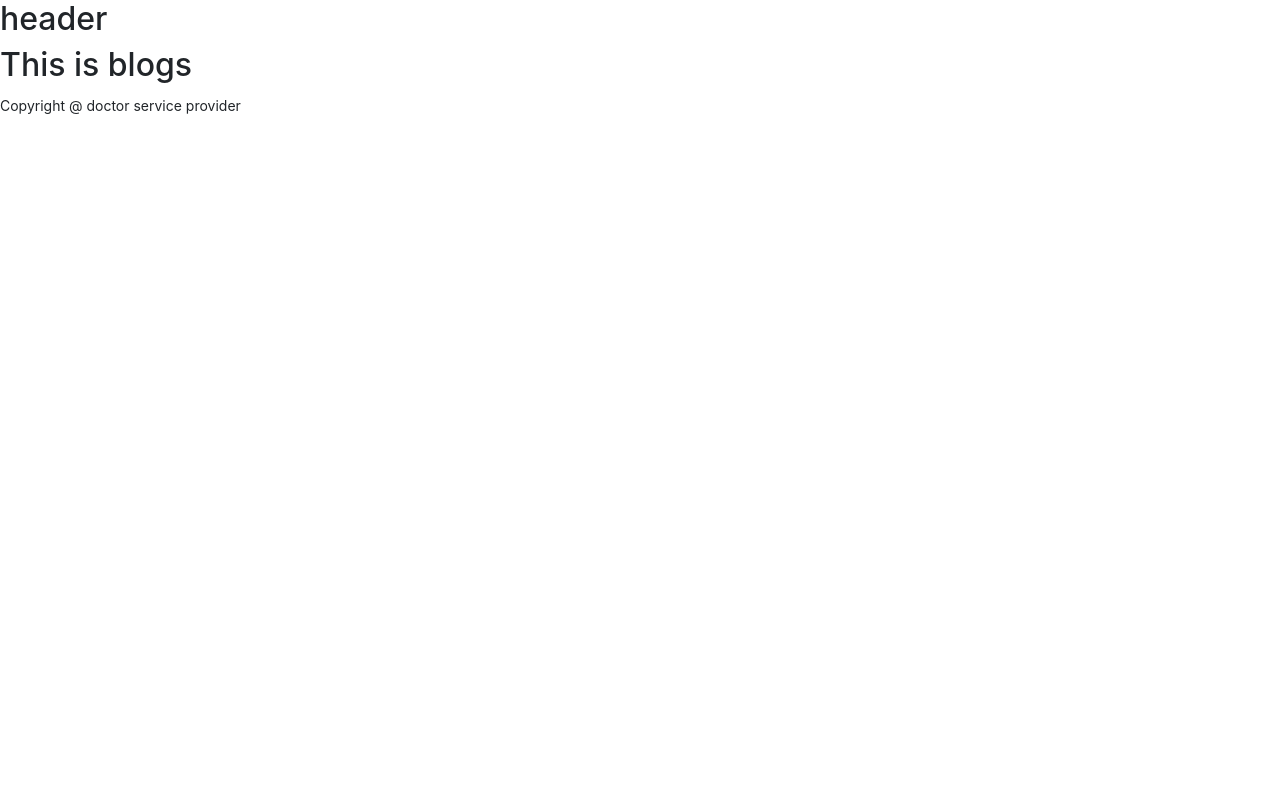
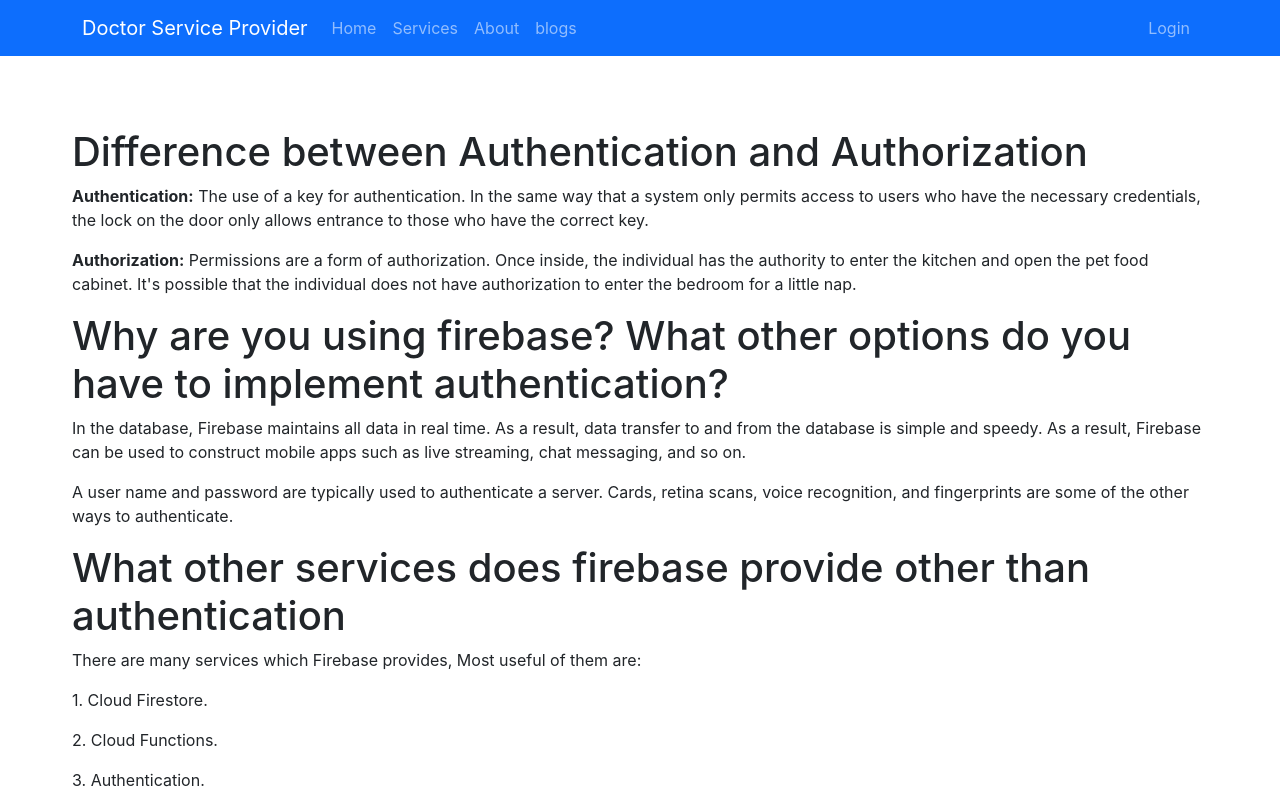
Before and after one commit to ARIF-630419/Doctor-Service-provider, a React (Create React App) app: page /blogs in a window 1280 px wide. Shown: the top 800 px of the page. Built offline with nearby package versions, Linux system fonts and the light colour scheme.

Commit message:
header added

```diff
--- a/public/index.html
+++ b/public/index.html
@@ -24,7 +24,7 @@
       work correctly both with client-side routing and a non-root public URL.
       Learn how to configure a non-root public URL by running `npm run build`.
     -->
-  <title>React App</title>
+  <title>doctot service provider</title>
 </head>
 
 <body>
--- a/src/App.js
+++ b/src/App.js
@@ -1,4 +1,3 @@
-import logo from './logo.svg';
 import './App.css';
 import { Route, Routes } from 'react-router-dom';
 import Home from './pages/Home/Home/Home';
@@ -13,6 +12,7 @@ function App() {
       <Header></Header>
       <Routes>
         <Route path='/' element={<Home></Home>}></Route>
+        <Route path='/home' element={<Home></Home>}></Route>
         <Route path='/about' element={<About></About>}
         ></Route>
         <Route path='/blogs' element={<Blogs></Blogs>}></Route>
--- a/src/pages/Blogs/Blogs.js
+++ b/src/pages/Blogs/Blogs.js
@@ -2,8 +2,28 @@ import React from 'react';
 
 const Blogs = () => {
     return (
-        <div>
-            <h2>This is blogs</h2>
+        <div className='m-5 p-4 '>
+            <h1>Difference between Authentication and Authorization</h1>
+            <p >
+                <span className='fw-bold'>Authentication:</span> The use of a key for authentication. In the same way that a system only permits access to users who have the necessary credentials, the lock on the door only allows entrance to those who have the correct key.
+            </p>
+            <p >
+                <span className='fw-bold'>Authorization:</span> Permissions are a form of authorization. Once inside, the individual has the authority to enter the kitchen and open the pet food cabinet. It's possible that the individual does not have authorization to enter the bedroom for a little nap.
+            </p>
+            <h1>Why are you using firebase? What other options do you have to implement authentication?</h1>
+            <p>In the database, Firebase maintains all data in real time. As a result, data transfer to and from the database is simple and speedy. As a result, Firebase can be used to construct mobile apps such as live streaming, chat messaging, and so on.</p>
+            <p>A user name and password are typically used to authenticate a server. Cards, retina scans, voice recognition, and fingerprints are some of the other ways to authenticate.</p>
+            <h1>What other services does firebase provide other than authentication</h1>
+            <p> There are many services which Firebase provides, Most useful of them are:
+            </p>
+            <p>1. Cloud Firestore.</p>
+            <p>2. Cloud Functions.</p>
+            <p>3. Authentication.</p>
+            <p>4. Hosting.</p>
+            <p>5. Cloud Storage.</p>
+            <p>6. Google Analytics.</p>
+            <p>7. Predictions. </p>
+            <p>8. Cloud Messaging. </p>
         </div>
     );
 };
--- a/src/pages/Home/Services/Services.js
+++ b/src/pages/Home/Services/Services.js
@@ -17,7 +17,7 @@ const Services = () => {
         { id: 6, name: "specialty laboratory ", description: "The specialty laboratory that does your DNA test", price: 1700, img: service6 },
     ]
     return (
-        <div className='container mt-5'>
+        <div id='services' className='container mt-5'>
             <h2 className=' text-primary text-center'>Our Service</h2>
             <div className='row'>
                 {
--- a/src/pages/Shared/Footer/Footer.js
+++ b/src/pages/Shared/Footer/Footer.js
@@ -3,7 +3,7 @@ import React from 'react';
 const Footer = () => {
     return (
         <footer>
-            <p><small>Copyright @ doctor service provider</small></p>
+            <p><small className='text-center m-5 d-block p-2'>Copyright @ doctor service provider</small></p>
         </footer>
     );
 };
--- /dev/null
+++ b/src/pages/Shared/Header/Header.css
@@ -0,0 +1,10 @@
+nav {
+    display: flex;
+    justify-content: center;
+    margin: 20px;
+}
+
+nav a {
+    margin-right: 20px;
+    font-weight: bolder;
+}
--- a/src/pages/Shared/Header/Header.js
+++ b/src/pages/Shared/Header/Header.js
@@ -1,10 +1,30 @@
 import React from 'react';
-
+import { Container, Nav, Navbar } from 'react-bootstrap';
+import { Link } from 'react-router-dom';
 const Header = () => {
     return (
-        <header>
-            <h2>header</h2>
-        </header>
+        <>
+            <Navbar collapseOnSelect expand="lg" sticky='top' bg="primary" variant="dark">
+                <Container>
+                    <Navbar.Brand as={Link} to="/">Doctor Service Provider</Navbar.Brand>
+                    <Navbar.Toggle aria-controls="responsive-navbar-nav" />
+                    <Navbar.Collapse id="responsive-navbar-nav">
+                        <Nav className="me-auto" >
+                            <Nav.Link as={Link} to="/home">Home</Nav.Link>
+                            <Nav.Link href="home#services">Services</Nav.Link>
+                            <Nav.Link as={Link} to="/about">About</Nav.Link>
+                            <Nav.Link as={Link} to="/blogs">blogs</Nav.Link>
+
+                        </Nav>
+                        <Nav>
+                            <Nav.Link as={Link} to="/login">
+                                Login
+                            </Nav.Link>
+                        </Nav>
+                    </Navbar.Collapse>
+                </Container>
+            </Navbar>
+        </>
     );
 };
 
```
Also changed, not shown: src/pages/CustomLink/CustomLink.js (added, +22 -0 lines).
